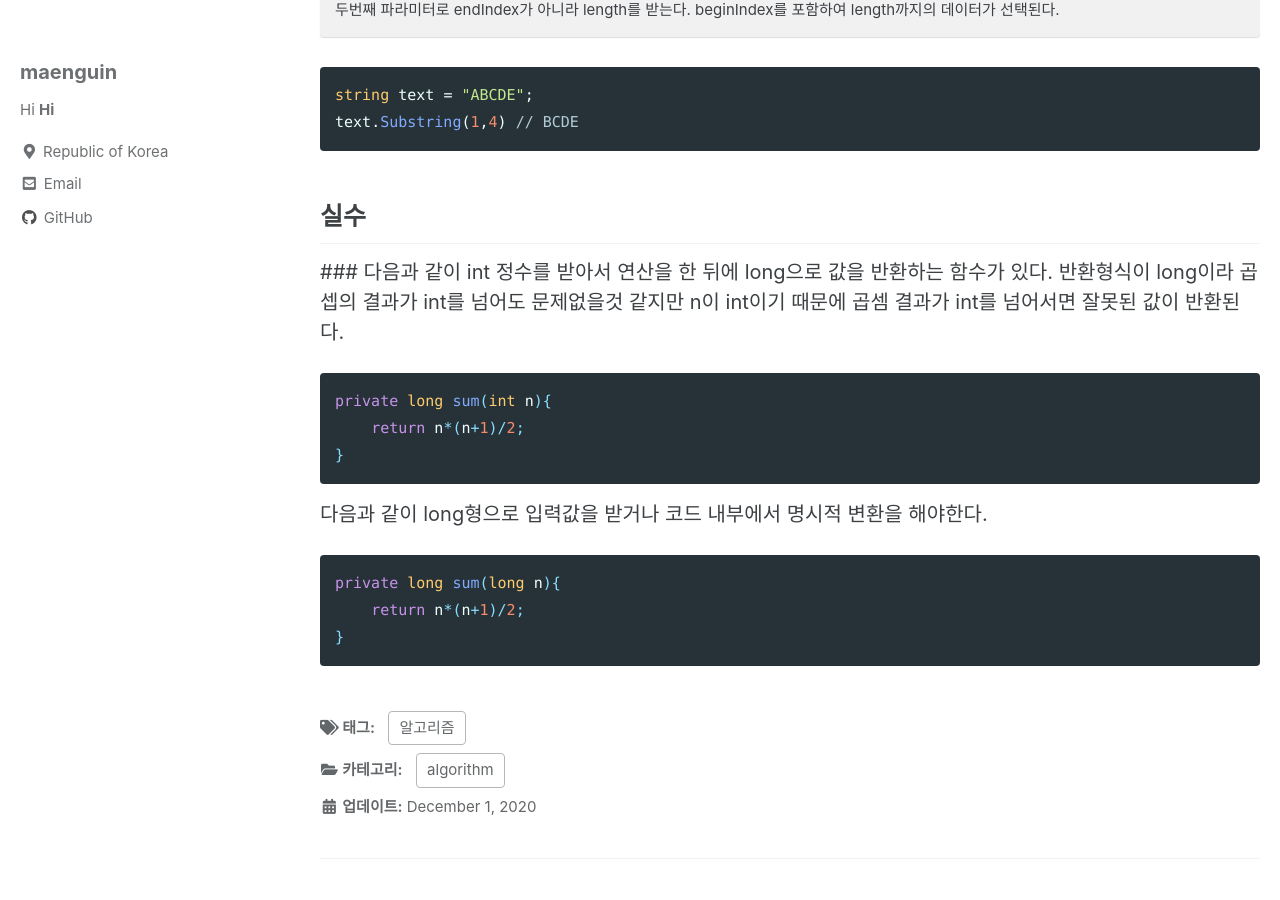
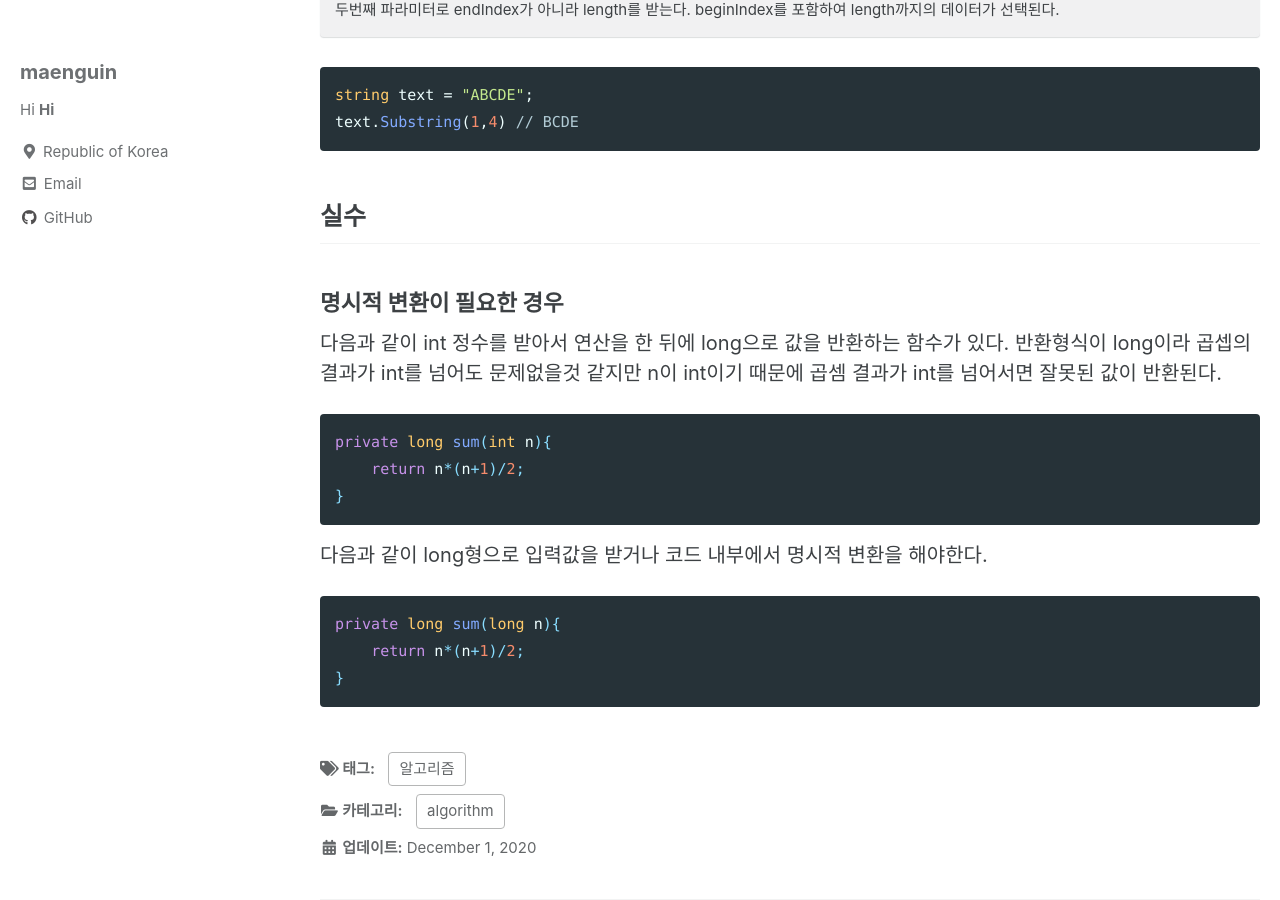
Before and after one commit to maenguin/maenguin.github.io, a Jekyll site: the page built from _posts/2020-12-01-algorithm-study.md, in a window 1280 px wide and 900 px high, scrolled down 2010 px. Built offline with Jekyll 4.4.1, drawn with Linux system fonts in a browser that asks for light colours; cached includes are drawn as plain includes.

Commit message:
Update 2020-12-01-algorithm-study.md

````diff
--- a/_posts/2020-12-01-algorithm-study.md
+++ b/_posts/2020-12-01-algorithm-study.md
@@ -79,7 +79,7 @@ text.Substring(1,4) // BCDE
 
 ## 실수
 
-###
+### 명시적 변환이 필요한 경우
 다음과 같이 int 정수를 받아서 연산을 한 뒤에 long으로 값을 반환하는 함수가 있다.
 반환형식이 long이라 곱셉의 결과가 int를 넘어도 문제없을것 같지만 n이 int이기 때문에 곱셈 결과가 int를 넘어서면 잘못된 값이 반환된다.
 ```java
````
